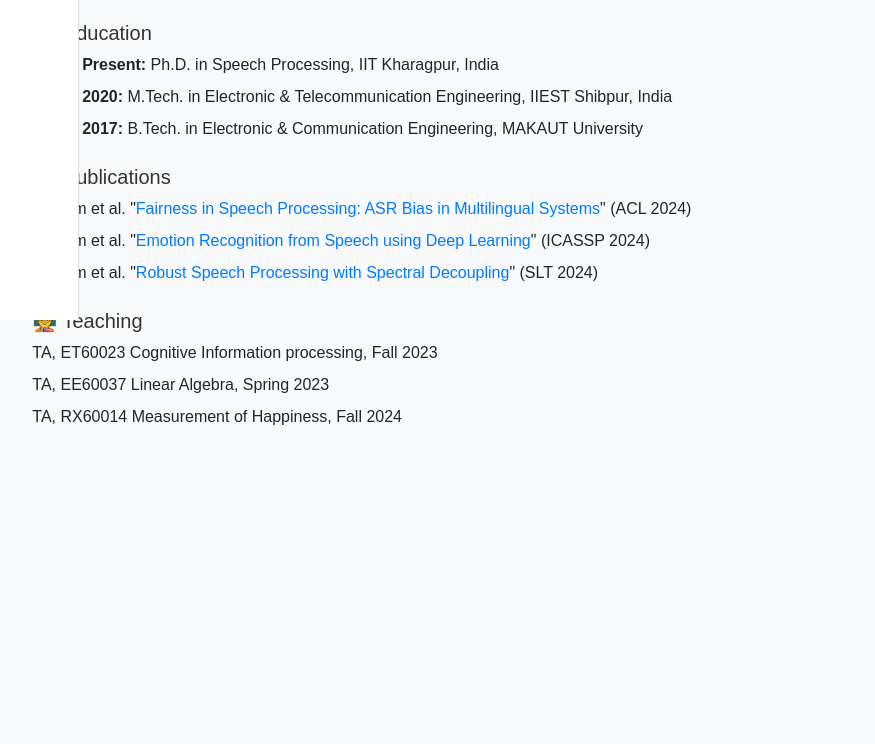
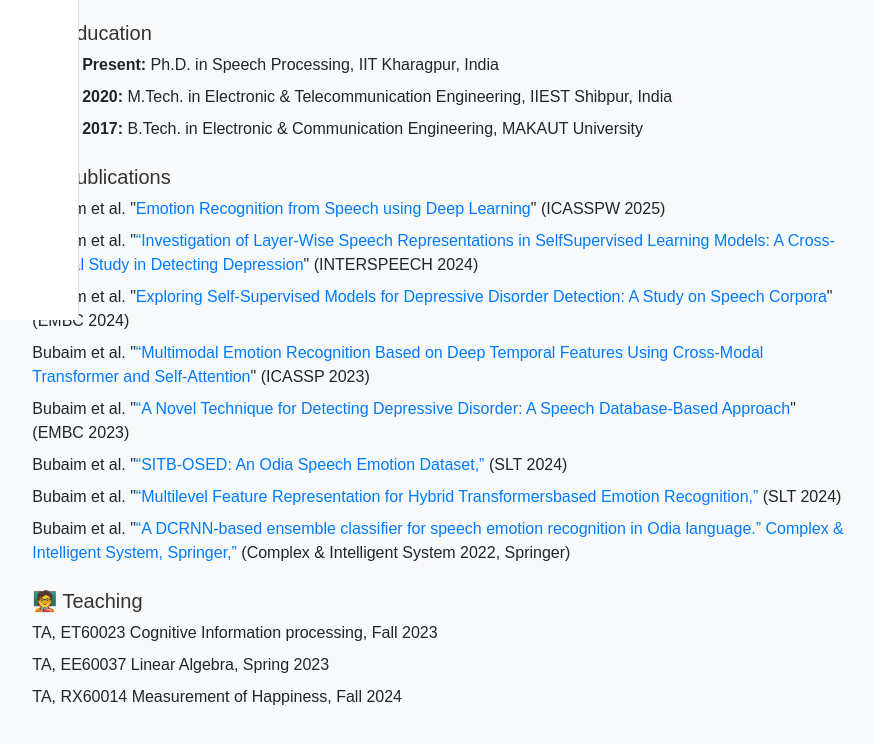
Before and after one commit to bubaimaji/bubaimaji.github.io, a plain HTML site: page index.html in a window 1280 px wide. Shown: the part 480-1224 px from the top of the page, without its empty margins (201-1076 px from the left). Before the commit the page ends 945 px from the top, so only its background shows below. Drawn offline with nearby package versions, Linux system fonts and the light colour scheme.

Commit message:
Update index.html

```diff
--- a/index.html
+++ b/index.html
@@ -83,9 +83,15 @@ supervised by Prof. Rik Chattopadhyay, in 2020. From 2020 to 2022, I worked as a
                 <section id="publications" class="publications mt-4">
                     <h2>📚 Publications</h2>
                     <ul>
-                        <li>Bubaim et al. "<a href="#">Fairness in Speech Processing: ASR Bias in Multilingual Systems</a>" (ACL 2024)</li>
-                        <li>Bubaim et al. "<a href="#">Emotion Recognition from Speech using Deep Learning</a>" (ICASSP 2024)</li>
-                        <li>Bubaim et al. "<a href="#">Robust Speech Processing with Spectral Decoupling</a>" (SLT 2024)</li>
+                         <li>Bubaim et al. "<a href="#">Emotion Recognition from Speech using Deep Learning</a>" (ICASSPW 2025)</li>
+                        <li>Bubaim et al. "<a href="#">“Investigation of Layer-Wise Speech Representations in SelfSupervised Learning Models: A Cross-Lingual Study in Detecting Depression</a>" (INTERSPEECH 2024)</li>
+                        <li>Bubaim et al. "<a href="#">Exploring Self-Supervised Models for Depressive Disorder Detection: A Study on Speech Corpora</a>" (EMBC 2024)</li>
+                        <li>Bubaim et al. "<a href="#">“Multimodal Emotion Recognition Based on Deep Temporal Features Using Cross-Modal Transformer and Self-Attention</a>" (ICASSP 2023)</li>
+                        <li>Bubaim et al. "<a href="#">“A Novel Technique for Detecting Depressive Disorder: A Speech Database-Based Approach</a>" (EMBC 2023)</li>
+                        <li>Bubaim et al. "<a href="#">“SITB-OSED: An Odia Speech Emotion Dataset,”</a> (SLT 2024)</li>
+                        <li>Bubaim et al. "<a href="#">“Multilevel Feature Representation for Hybrid Transformersbased Emotion Recognition,”</a> (SLT 2024)</li>
+                        <li>Bubaim et al. "<a href="#">“A DCRNN-based ensemble classifier for speech emotion
+recognition in Odia language.” Complex & Intelligent System, Springer,”</a> (Complex & Intelligent System 2022, Springer)</li>
                     </ul>
                 </section>
 
```
